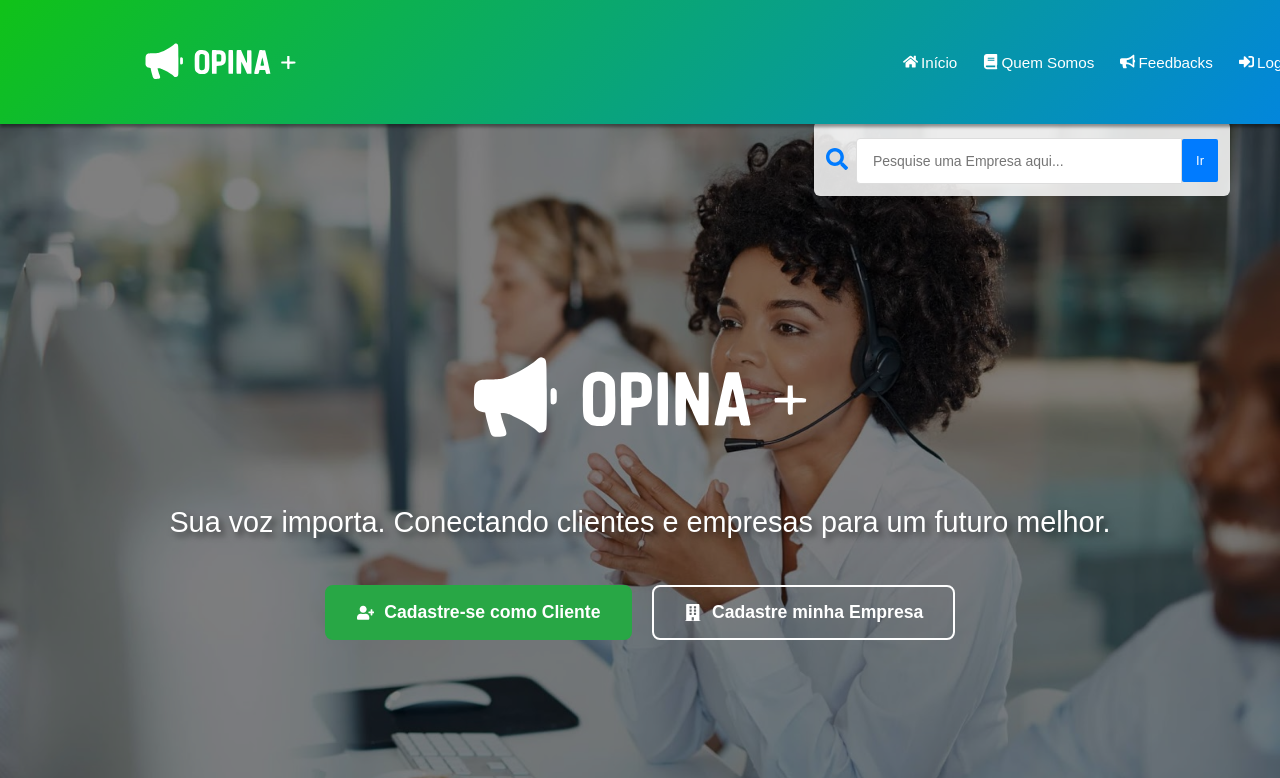
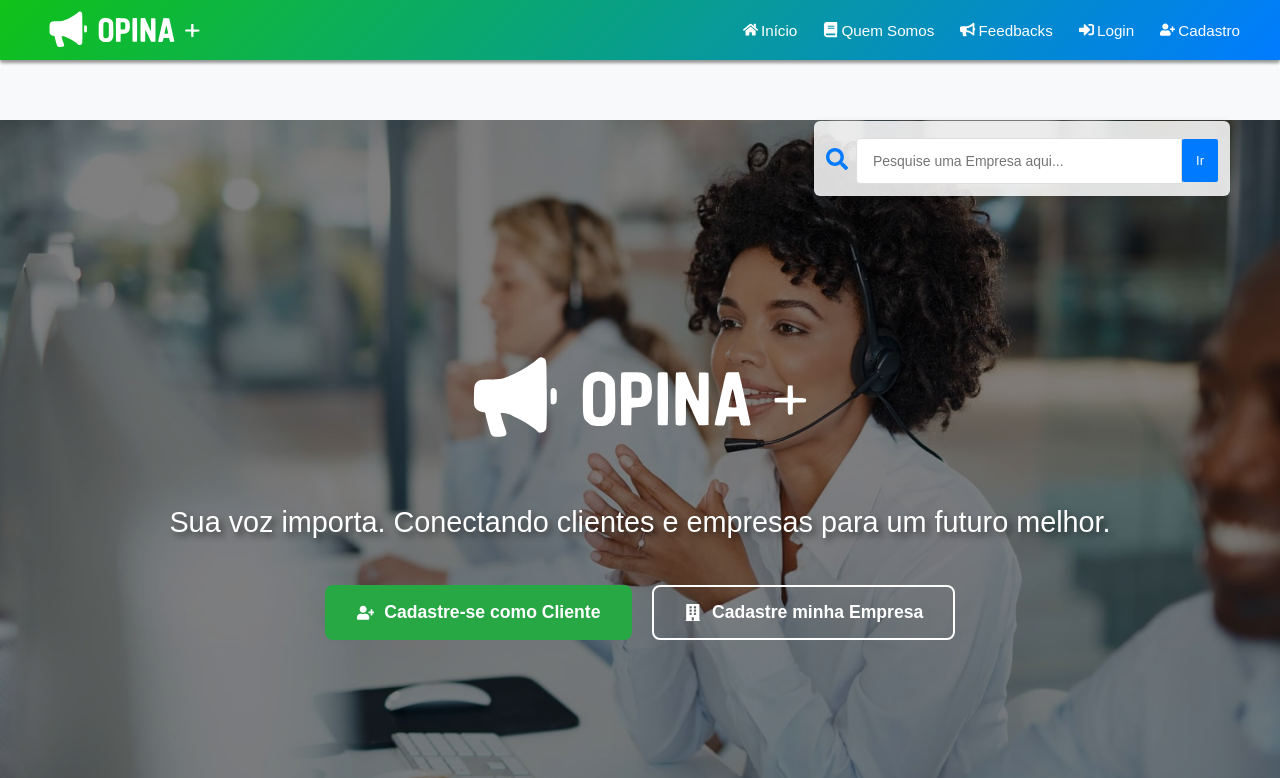
Before and after one commit to Eudantas2024/frontendopinamais, a React (Vite) app: page / in a window 1280 px wide. Shown: the top 778 px of the page. Built offline with nearby package versions, Linux system fonts and the light colour scheme.

Commit message:
integrador

```diff
--- a/src/components/Header.css
+++ b/src/components/Header.css
@@ -10,8 +10,11 @@
   display: flex;
   justify-content: space-between;
   align-items: center;
-  padding: 2rem 8rem;
-  height: 60px; /* ou a altura que seu header tiver */
+  padding: 0 2rem; /* padding horizontal menor */
+  height: 60px;
+  box-sizing: border-box;
+  overflow-x: hidden; /* para prevenir scroll horizontal */
+  max-width: 100vw; /* não ultrapassa a viewport */
 }
 
 
```
